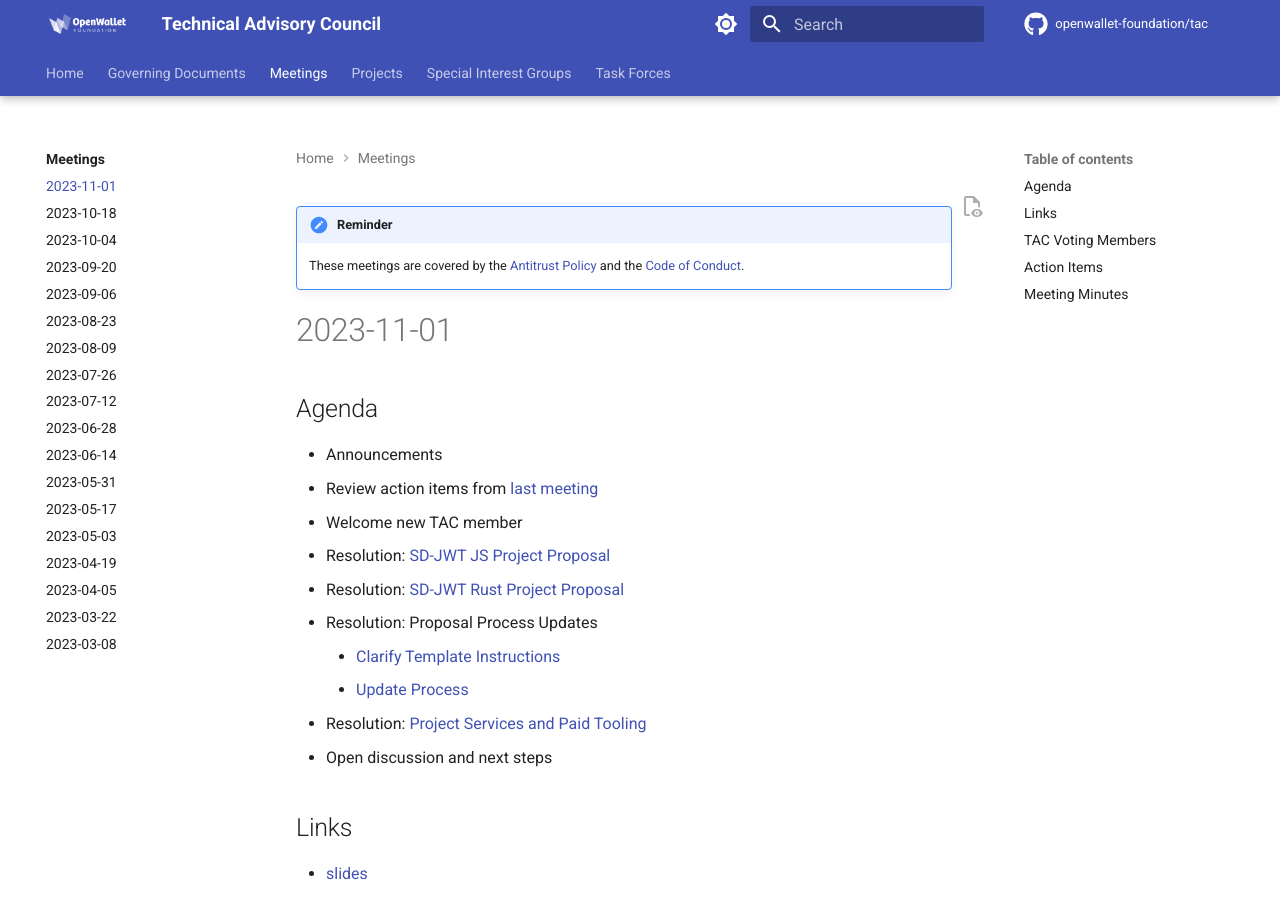
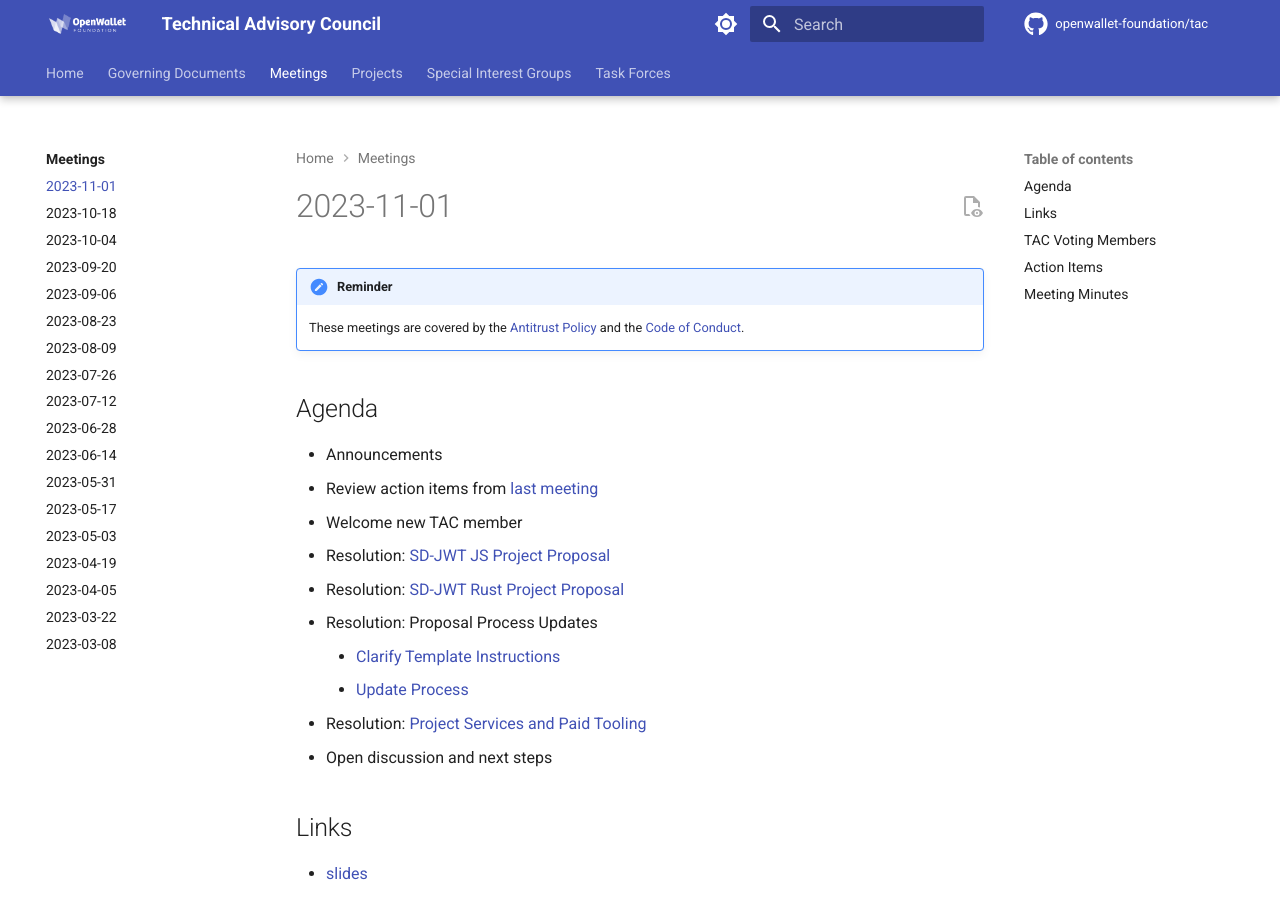
Before and after one commit to openwallet-foundation/tac, an MkDocs documentation site: the page built from docs/meetings/2023/2023-11-01.md, in a window 1280 px wide and 900 px high. Built offline with MkDocs 1.6.1 and Material for MkDocs 9.7.7, drawn with Linux system fonts in a browser that asks for light colours; comment, search, counter and statistics services are not loaded.

Commit message:
Move note
Signed-off-by: Tracy Kuhrt <tracy.a.kuhrt@accenture.com>

```diff
--- a/docs/meetings/2023/2023-11-01.md
+++ b/docs/meetings/2023/2023-11-01.md
@@ -1,7 +1,7 @@
+# 2023-11-01
+
 !!! note "Reminder"
     These meetings are covered by the [Antitrust Policy](../../governance/antitrust.md) and the [Code of Conduct](../../governance/code-of-conduct.md).
-
-# 2023-11-01
 
 ## Agenda
 - Announcements
```
